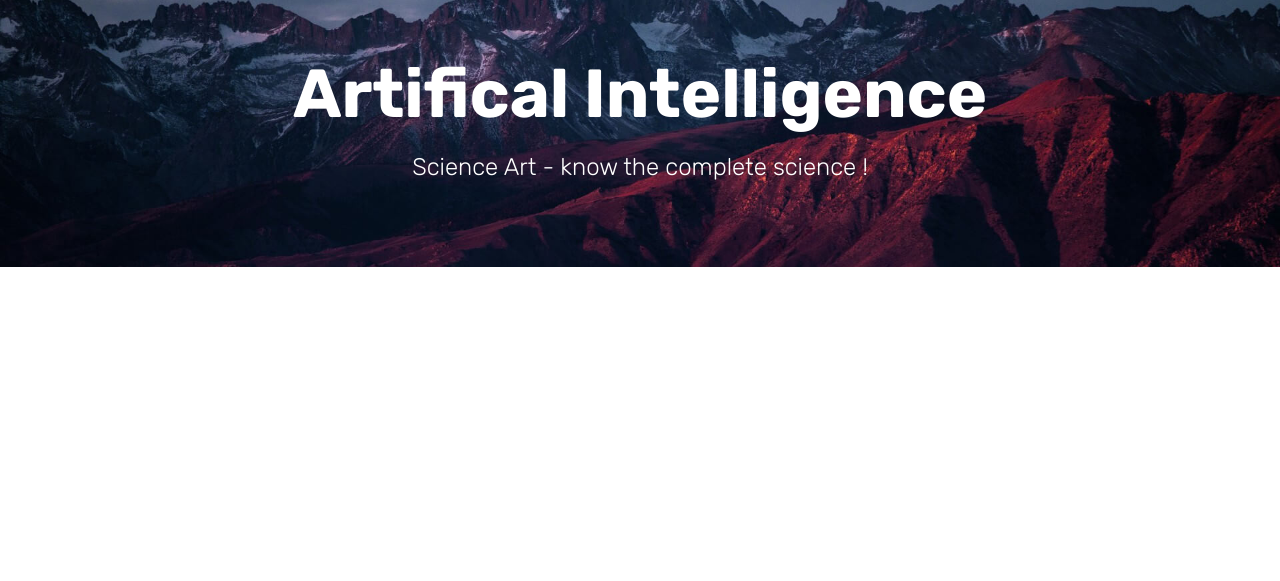
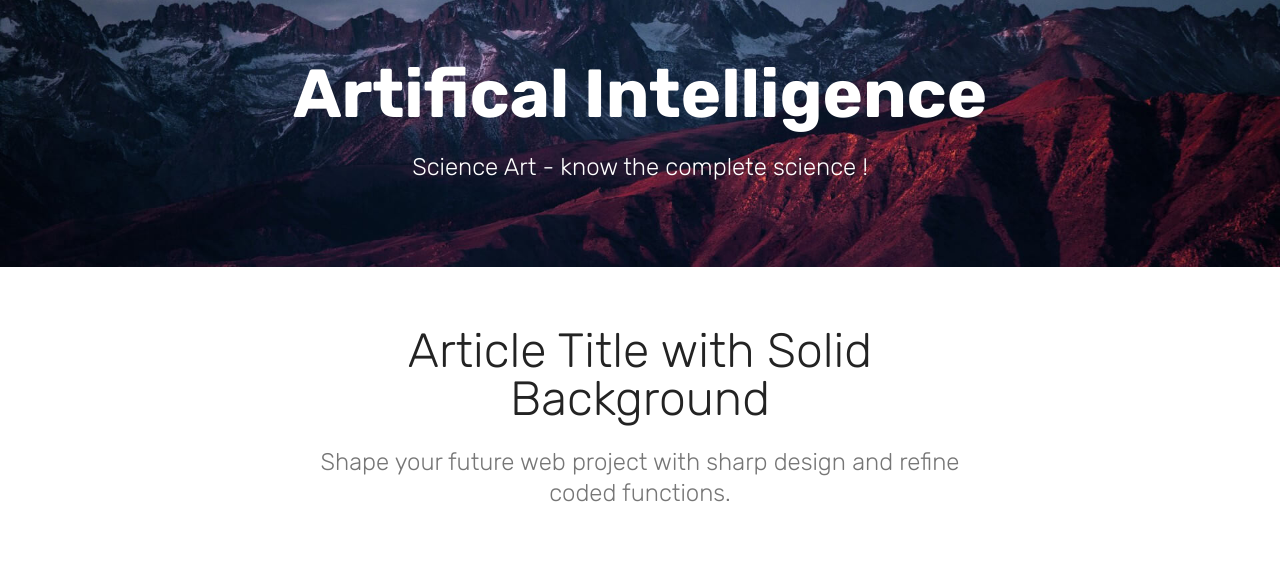
Before and after one commit to ScienceArt12/scienceart12, a plain HTML site: page page2.html in a window 1280 px wide. Drawn offline with Linux system fonts and the light colour scheme.

Commit message:
create github pages

```diff
--- a/assets/mobirise/css/mbr-additional.css
+++ b/assets/mobirise/css/mbr-additional.css
@@ -1959,6 +1959,14 @@ body {
   padding-bottom: 60px;
   background-image: url("../../../assets/images/jumbotron.jpg");
 }
+.cid-qSNgwzSRLn {
+  padding-top: 60px;
+  padding-bottom: 60px;
+  background-color: #ffffff;
+}
+.cid-qSNgwzSRLn .mbr-section-subtitle {
+  color: #767676;
+}
 .cid-qSNfqM0j8S {
   padding-top: 60px;
   padding-bottom: 60px;
--- a/page2.html
+++ b/page2.html
@@ -39,8 +39,27 @@
     </div>
 </section>
 
+<section class="engine"><a href="https://mobirise.me/z">best html templates</a></section><section class="mbr-section content4 cid-qSNgwzSRLn" id="content4-1q">
 
-  <section class="engine"><a href="https://mobirise.me/y">free html site templates</a></section><script src="assets/web/assets/jquery/jquery.min.js"></script>
+
+
+    <div class="container">
+        <div class="media-container-row">
+            <div class="title col-12 col-md-8">
+                <h2 class="align-center pb-3 mbr-fonts-style display-2">
+                    Article Title with Solid Background
+                </h2>
+                <h3 class="mbr-section-subtitle align-center mbr-light mbr-fonts-style display-5">
+                    Shape your future web project with sharp design and refine coded functions.
+                </h3>
+
+            </div>
+        </div>
+    </div>
+</section>
+
+
+  <script src="assets/web/assets/jquery/jquery.min.js"></script>
   <script src="assets/popper/popper.min.js"></script>
   <script src="assets/tether/tether.min.js"></script>
   <script src="assets/bootstrap/js/bootstrap.min.js"></script>
```
Also changed, not shown: index.html (+1 -1 lines), page1.html (+1 -1 lines), page3.html (+1 -1 lines), 1 other file.
